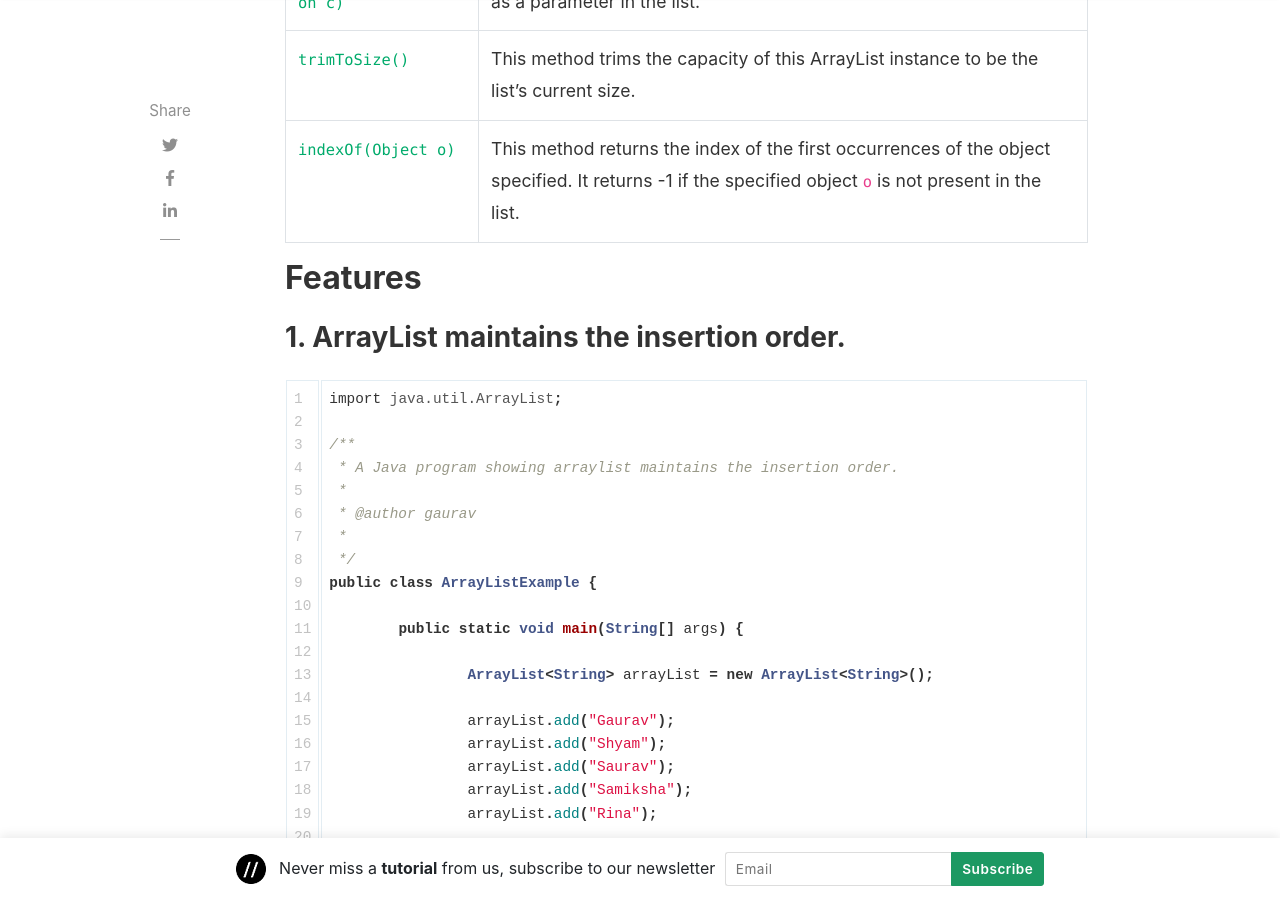
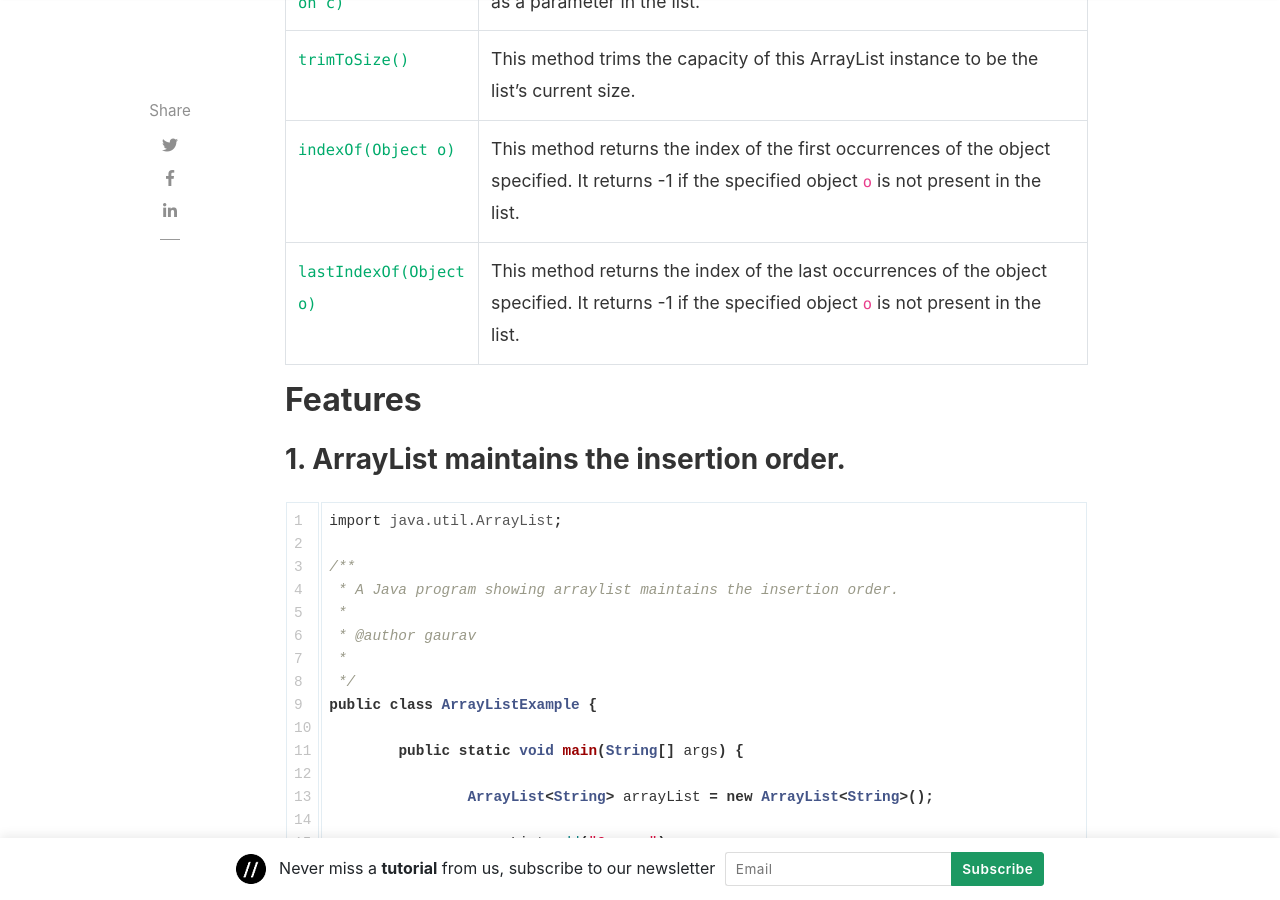
Before and after one commit to coderolls/coderolls-blog, a Jekyll site: the page built from _posts/collections/arraylist/2021-11-24-arraylist-in-java.md, in a window 1280 px wide and 900 px high, scrolled down 4314 px. Built offline with Jekyll 4.4.1, drawn with Linux system fonts in a browser that asks for light colours; nearby versions of some CDN libraries; comment, search, counter and statistics services are not loaded; some of the changed text lies outside the part shown.

Commit message:
Update blogpost

```diff
--- a/_posts/collections/arraylist/2021-11-24-arraylist-in-java.md
+++ b/_posts/collections/arraylist/2021-11-24-arraylist-in-java.md
@@ -105,6 +105,7 @@
 |[`retainAll(Collection c)`](http://coderolls.com/arraylist-retainall-method/)|This method method retains all the elements of the collection passed as a parameter in the list.|
 |[`trimToSize()`](http://coderolls.com/arraylist-trimtosize-method/)|This method trims the capacity of this ArrayList instance to be the list's current size.|
 |[`indexOf(Object o)`](http://coderolls.com/arraylist-indexof-method/)|This method returns the index of the first occurrences of the object specified. It returns -1 if the specified object `o` is not present in the list.|
+|[`lastIndexOf(Object o)`](http://coderolls.com/arraylist-lastIndexof-method/)|This method returns the index of the last occurrences of the object specified. It returns -1 if the specified object `o` is not present in the list.|
 
 
 
```
Also changed, not shown: _posts/collections/arraylist/2022-01-04-arraylist-ensurecapacity-method.md (+3 -0 lines), _posts/java-8-fetaures/2022-01-06-lambda-expressions.md (added, +13 -0 lines).
